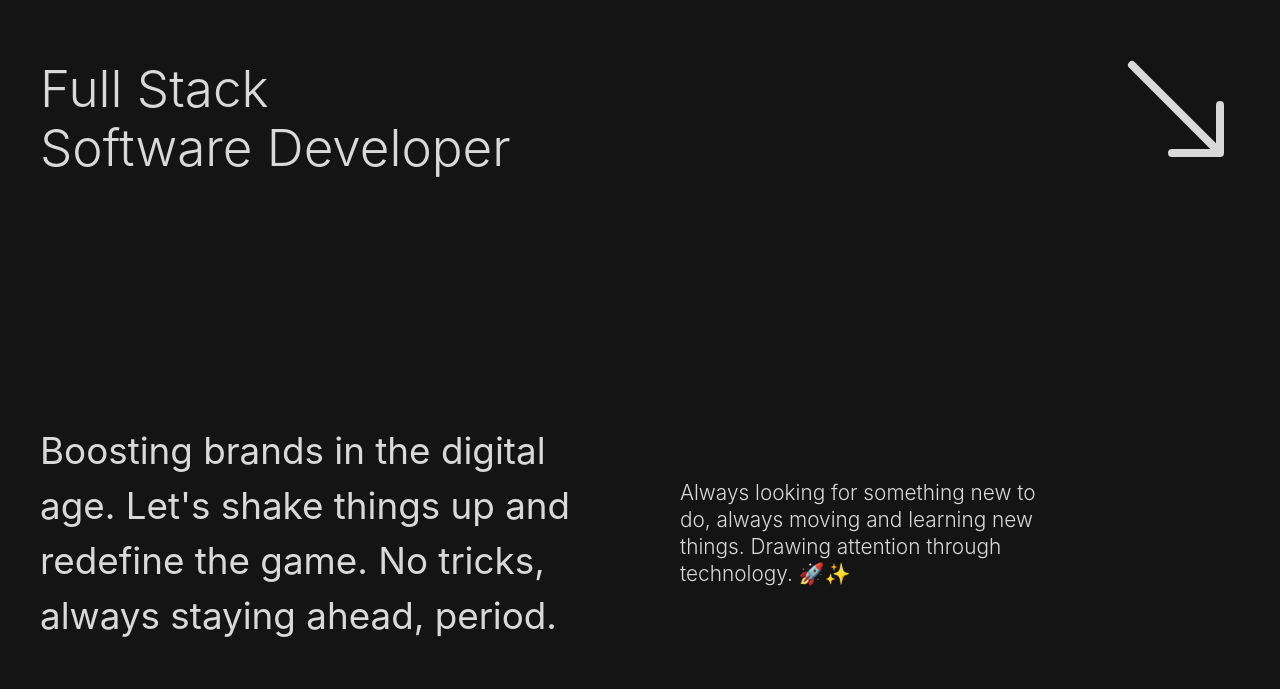
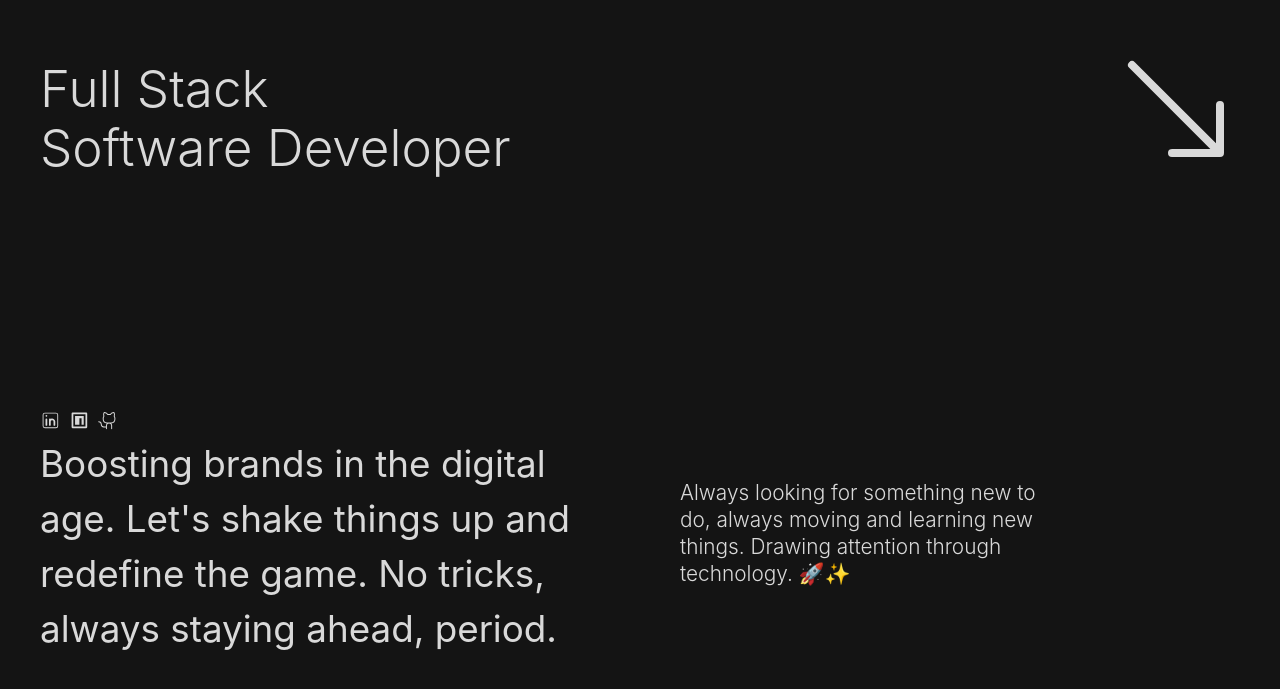
Before and after one commit to rodyherrera/MonteGordo, a React (Vite) app: page / in a window 1280 px wide. Shown: the part 613-1302 px from the top of the page. Built offline with nearby package versions, Linux system fonts and the light colour scheme.

Commit message:
feat: social media icons added as component.

```diff
--- /dev/null
+++ b/src/components/general/SocialMedia/SocialMedia.css
@@ -0,0 +1,15 @@
+.Social-Media-Container{
+    display: flex;
+    gap: .5rem;
+    align-items: center;
+}
+
+.Social-Media-Icon-Container{
+    font-size: 1.3rem;
+    cursor: pointer;
+}
+
+.Social-Media-Icon-Container:hover{
+    opacity: .8;
+    transform: scale(.95);
+}
--- /dev/null
+++ b/src/components/general/SocialMedia/SocialMedia.jsx
@@ -0,0 +1,63 @@
+import React, { useEffect, useRef } from 'react';
+import { PiGithubLogoLight } from 'react-icons/pi';
+import { RiNpmjsLine } from 'react-icons/ri';
+import { gsap } from 'gsap';
+import { ScrollTrigger } from 'gsap/all';
+import { CiLinkedin } from 'react-icons/ci';
+import './SocialMedia.css';
+
+gsap.registerPlugin(ScrollTrigger);
+
+const SocialMedia = () => {
+    const iconRefs = useRef([]);
+
+    useEffect(() => {
+        iconRefs.current.forEach((icon, index) => {
+            const animation = gsap.fromTo(icon, {
+                x: -50,
+                opacity: 0
+            }, {
+                x: 0,
+                opacity: 1,
+                duration: 0.5,
+                delay: index * 0.1,
+                ease: 'power3.out',
+                scrollTrigger: {
+                    start: 'top 80%',
+                    trigger: '.Social-Media-Container'
+                }
+            });
+
+            animation.eventCallback('onComplete', () => {
+                gsap.to(icon, {
+                    scale: 1.1,
+                    duration: 0.2,
+                    yoyo: true,
+                    repeat: 1,
+                    ease: 'power1.inOut'
+                });
+            });
+        });
+    }, []);
+
+    return (
+        <div className='Social-Media-Container'>
+            {[
+                [CiLinkedin, 'https://www.linkedin.com/in/rodolfo-herrera-hernandez-489686229/'],
+                [RiNpmjsLine, 'https://www.npmjs.com/~codewithrodi'],
+                [PiGithubLogoLight, 'https://www.github.com/rodyherrera/']
+            ].map(([ Icon, link ], index) => (
+                <i
+                    className='Social-Media-Icon-Container'
+                    key={index}
+                    onClick={() => window.open(link, '_blank')}
+                    ref={el => iconRefs.current[index] = el}
+                >
+                    <Icon />
+                </i>
+            ))}
+        </div>
+    );
+};
+
+export default SocialMedia;
--- /dev/null
+++ b/src/components/general/SocialMedia/index.js
@@ -0,0 +1,3 @@
+import SocialMedia from './SocialMedia';
+
+export default SocialMedia;
--- a/src/components/home/SimpleAbout/SimpleAbout.jsx
+++ b/src/components/home/SimpleAbout/SimpleAbout.jsx
@@ -1,6 +1,7 @@
 import React, { useEffect, useRef } from 'react';
 import { gsap } from 'gsap';
 import { ScrollTrigger } from 'gsap/all';
+import SocialMedia from '@components/general/SocialMedia';
 import './SimpleAbout.css';
 
 gsap.registerPlugin(ScrollTrigger);
@@ -40,6 +41,7 @@ const SimpleAbout = () => {
     return (
         <section className='Simple-About-Container'>
             <article className='Simple-About-Left-Container'>
+                <SocialMedia />
                 <p className='Simple-About-Left' ref={leftRef}>Boosting brands in the digital age. Let's shake things up and redefine the game. No tricks, always staying ahead, period.</p>
             </article>
             <article className='Simple-About-Right-Container'>
--- a/src/pages/everybody/Home/Home.css
+++ b/src/pages/everybody/Home/Home.css
@@ -4,6 +4,13 @@
 
 #Home-Page-Main > section:not(.Lets-Create-Container){
     background-color: #141414;
+}
+
+#Home-Page-Header-Container{
+    display: flex;
+    justify-content: flex-end;
+    align-items: center;
+    padding: 2.5rem;
 }
 
 #Home-Page-Welcome-Container{
```
Also changed, not shown: 2 other files (tests, documents, lock files or other folders).
